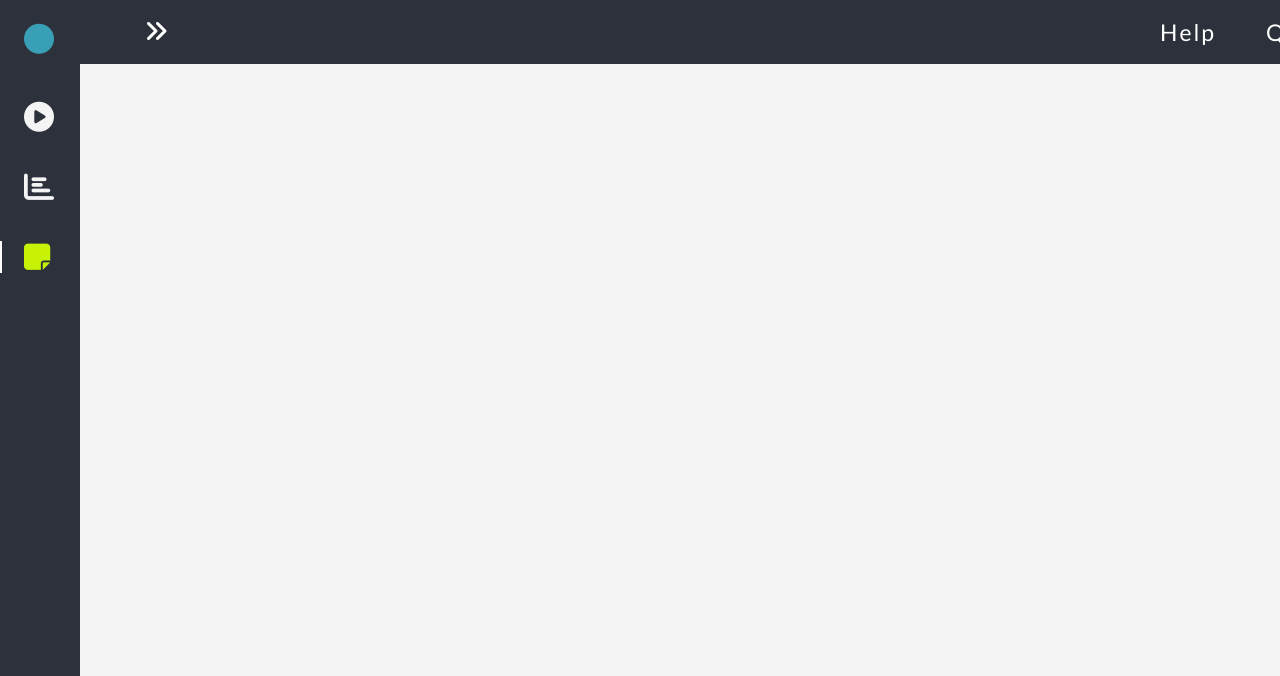
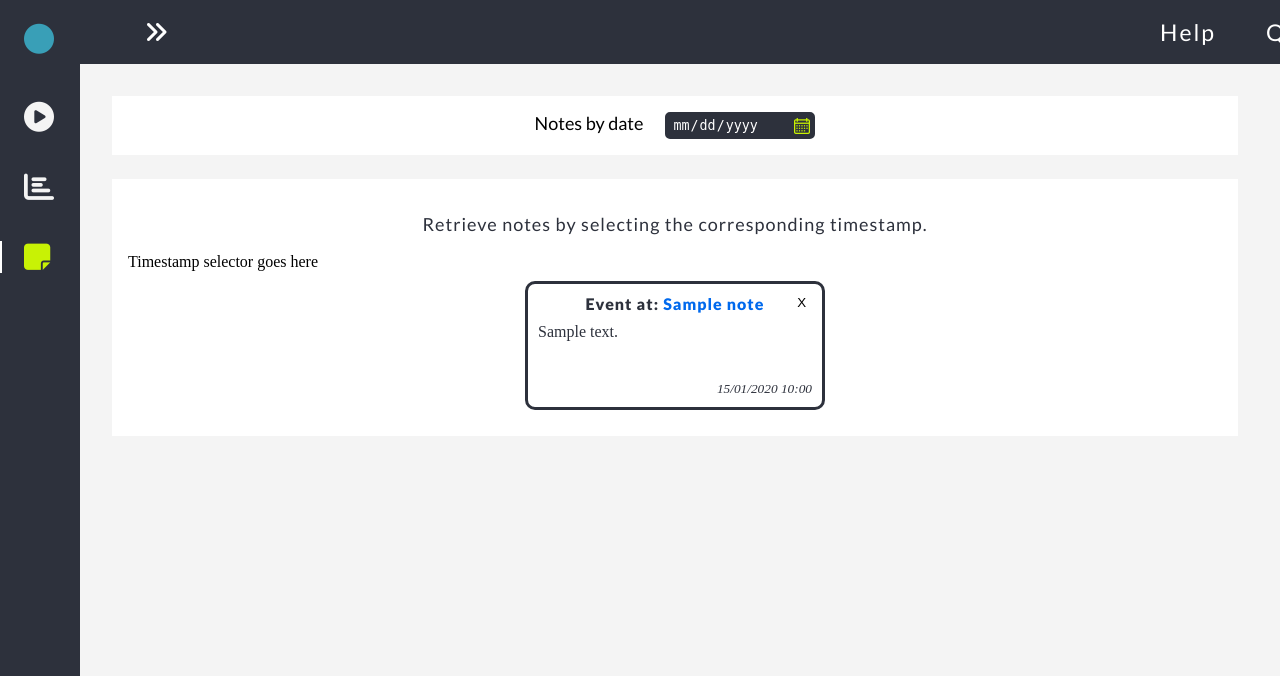
Before and after one commit to MTA21634/p6-website, a PHP site: page /biologists-notes.php in a window 1280 px wide. Shown: the top 676 px of the page. Run offline with PHP 8.4, Linux system fonts and the light colour scheme; tables that the repository leaves empty or names only in its code hold one stand-in row (values such as "Sample post"); some libraries are stand-ins or nearby versions.

Commit message:
Add files via upload

```diff
--- /dev/null
+++ b/Connection.php
@@ -0,0 +1,18 @@
+<?php
+
+class Connection {
+  public PDO $pdo;
+  public function __construct() {
+    // Connection made to the notes database
+    $this->pdo = new PDO('mysql:server=localhost;dbname=notes', 'root', '');
+    $this->pdo->setAttribute(PDO::ATTR_ERRMODE, PDO::ERRMODE_EXCEPTION);
+  }
+  // Function for reading and returning the notes
+  public function getNotes() {
+    // Creating a PDO statement
+    $statement = $this->pdo->prepare("SELECT * FROM notes ORDER BY create_date DESC");
+    // Executing the statement
+    $statement->execute();
+    return $statement->fetchAll(PDO::FETCH_ASSOC);
+  }
+}
--- a/biologists-js.js
+++ b/biologists-js.js
@@ -1,41 +1,12 @@
-//Event listener
-// Add today's date to footage date selector
-document.getElementById('datePicker').valueAsDate = new Date();
-
-// Custom timestamps for the video
-function customTime() {
-var vid = document.getElementById("myVideo");
-var eventAt = Math.floor(vid.currentTime);
-//vid.currentTime = 11;
-
-if (vid.currentTime<10 && vid.currentTime != 0) {
-  eventAt = "0:0" + eventAt;
-  }
-else if (vid.currentTime == 0) {
-  eventAt = "0:" + eventAt + "0";
-}
-else if (vid.currentTime >10 && vid.currentTime <= 59) {
-  eventAt = "0:" + eventAt;
-}
-document.getElementById('timeString').innerHTML = eventAt;
-console.log(vid.currentTime);
-}
-
-setInterval(customTime, 100);
-
-
-
-
-function navToggle() {
-const showNavbar = (toggleId, navId, bodyId, headerId) =>{
+  const showNavbar = (toggleId, navId, bodyId, headerId) => {
     const toggle = document.getElementById(toggleId),
       nav = document.getElementById(navId),
       bodypd = document.getElementById(bodyId),
       headerpd = document.getElementById(headerId)
 
     // Validate that all variables exist
-    if(toggle && nav && bodypd && headerpd){
-        toggle.addEventListener('click', ()=>{
+    if (toggle && nav && bodypd && headerpd) {
+      toggle.addEventListener('click', () => {
         // show navbar
         nav.classList.toggle('show')
         // change icon
@@ -48,19 +19,40 @@ const showNavbar = (toggleId, navId, bodyId, headerId) =>{
     }
   }
 
-showNavbar('header-toggle','nav-bar','body-pd','header')
+  showNavbar('header-toggle', 'nav-bar', 'body-pd', 'header')
 
-const linkColor = document.querySelectorAll('.nav-link')
+  var linkColor = document.querySelectorAll('.nav-link')
 
-function colorLink(){
-    if(linkColor){
-        linkColor.forEach(l=> l.classList.remove('active'))
+  function colorLink() {
+    if (linkColor) {
+      linkColor.forEach(l => l.classList.remove('active'))
       this.classList.add('active')
     }
   }
-linkColor.forEach(l=> l.addEventListener('click', colorLink))
+  linkColor.forEach(l => l.addEventListener('click', colorLink))
+
+
+//Event listener
+// Add today's date to footage date selector
+document.getElementById('datePicker').valueAsDate = new Date();
+
+// Custom timestamps for the video
+function customTime() {
+  var vid = document.getElementById("myVideo");
+  var eventAt = Math.floor(vid.currentTime);
+  //vid.currentTime = 11;
+
+  if (vid.currentTime < 10 && vid.currentTime != 0) {
+    eventAt = "0:0" + eventAt;
+  } else if (vid.currentTime == 0) {
+    eventAt = "0:" + eventAt + "0";
+  } else if (vid.currentTime > 10 && vid.currentTime <= 59) {
+    eventAt = "0:" + eventAt;
+  }
+  document.getElementById('timeString').innerHTML = eventAt;
+  //console.log(vid.currentTime);
 }
 
+setInterval(customTime, 100);
 //Functions
-navToggle();
 customTime();
--- a/biologists-notes.php
+++ b/biologists-notes.php
@@ -1,3 +1,16 @@
+<?php
+  // Connection.php linking
+  require_once './Connection.php';
+  $connection = new Connection();
+
+  $notes = $connection->getNotes();
+
+
+  echo '<pre>';
+    //var_dump($notes);
+  echo '</pre>';
+ ?>
+
 <!DOCTYPE html>
 <html lang="en">
     <head>
@@ -5,7 +18,6 @@
         <meta name="viewport" content="width=device-width, initial-scale=1.0">
         <link href='https://cdn.jsdelivr.net/npm/boxicons@2.0.5/css/boxicons.min.css' rel='stylesheet'>
         <link rel="stylesheet" href="style-biologists.css">
-
         <link rel="preconnect" href="https://fonts.gstatic.com">
         <link href="https://fonts.googleapis.com/css2?family=Lato:ital,wght@0,100;0,300;0,400;0,900;1,100;1,300&display=swap" rel="stylesheet">
         <script src="https://kit.fontawesome.com/26ce6e3e48.js" crossorigin="anonymous"></script>
@@ -50,6 +62,41 @@
             </nav>
         </div>
 
+        <div class="wrapper-notes-tab">
+          <div>
+            <div class="date-picker">
+              <label for="dateOfNote">Notes by date</label>
+              <input type="date" name="dateofNote" id="notePicker" value="">
+            </div>
+          </div>
+
+          <div class="get-notes">
+            <p>Retrieve notes by selecting the corresponding timestamp.</p>
+            <div class="">
+              Timestamp selector goes here
+            </div>
+            <div class="notes-box">
+              <?php foreach ($notes as $note): ?>
+                <div class="note">
+                  <div class="title">
+                      Event at: <span><?php echo $note['title'] ?></span>
+                  </div>
+                <div class="description">
+                    <?php echo $note['description'] ?>
+                </div>
+                <small><?php echo date('d/m/Y H:i', strtotime($note['create_date'])) ?></small>
+                <form action="delete.php" method="post">
+                    <input type="hidden" name="id" value="<?php echo $note['id'] ?>">
+                    <button class="close">X</button>
+                </form>
+            </div>
+            <?php endforeach; ?>
+
+            </div>
+
+          </div>
+
+        </div>
         <script src="biologists-js.js"></script>
     </body>
 </html>
--- a/biologists-statistics.php
+++ b/biologists-statistics.php
@@ -5,7 +5,6 @@
         <meta name="viewport" content="width=device-width, initial-scale=1.0">
         <link href='https://cdn.jsdelivr.net/npm/boxicons@2.0.5/css/boxicons.min.css' rel='stylesheet'>
         <link rel="stylesheet" href="style-biologists.css">
-
         <link rel="preconnect" href="https://fonts.gstatic.com">
         <link href="https://fonts.googleapis.com/css2?family=Lato:ital,wght@0,100;0,300;0,400;0,900;1,100;1,300&display=swap" rel="stylesheet">
         <script src="https://kit.fontawesome.com/26ce6e3e48.js" crossorigin="anonymous"></script>
@@ -50,6 +49,8 @@
             </nav>
         </div>
 
+
+
         <script src="biologists-js.js"></script>
     </body>
 </html>
--- a/biologists-video.php
+++ b/biologists-video.php
@@ -1,10 +1,12 @@
+
+
+<!DOCTYPE html>
 <html lang="en">
     <head>
         <meta charset="UTF-8">
         <meta name="viewport" content="width=device-width, initial-scale=1.0">
         <link href='https://cdn.jsdelivr.net/npm/boxicons@2.0.5/css/boxicons.min.css' rel='stylesheet'>
         <link rel="stylesheet" href="style-biologists.css">
-
         <link rel="preconnect" href="https://fonts.gstatic.com">
         <link href="https://fonts.googleapis.com/css2?family=Lato:ital,wght@0,100;0,300;0,400;0,900;1,100;1,300&display=swap" rel="stylesheet">
         <script src="https://kit.fontawesome.com/26ce6e3e48.js" crossorigin="anonymous"></script>
@@ -67,6 +69,7 @@
                 <textarea class="notes-textarea" name="description" rows="13" cols="45" placeholder="Type your notes here"></textarea>
                 <button type="button" name="button">Save Note</button>
             </form>
+
           </div>
         </div>
         <div class="wrapper-graph">
--- a/style-biologists.css
+++ b/style-biologists.css
@@ -201,6 +201,90 @@ a {
   padding-bottom: 170px;
 }
 
+
+.wrapper-notes-tab > div {
+  padding: 1em;
+  background-color: #fff;
+  width: 102%;
+
+}
+
+.wrapper-notes-tab {
+  display: grid;
+  margin-top: 6em;
+  margin-right: 3em;
+  grid-template-rows: repeat( auto-fit, minmax(1fr, 1fr) );
+  grid-gap: 1.5em;
+}
+
+.get-notes p {
+  text-decoration: none;
+  color: #2D313C;
+  letter-spacing: 1px;
+  font-family: 'Lato', sans-serif;
+  font-style: normal;
+  font-weight: 500;
+  font-size: 18px;
+  text-align: center;
+}
+
+
+.notes-box {
+    display: flex;
+    flex-wrap: wrap;
+    justify-content: center;
+}
+.note {
+    border: 3px solid #2D313C;
+    border-radius: 10px;
+    color: #2D313C;
+    width: 300px;
+    display: inline-block;
+    margin: 10px;
+    padding: 10px;
+    padding-bottom: 50px;
+    position: relative;
+    min-height: 100px;
+}
+
+.title {
+  text-decoration: none;
+  color: #2D313C;
+  letter-spacing: 1px;
+  font-family: 'Lato', sans-serif;
+  font-style: normal;
+  text-align: center;
+}
+
+.title span {
+  color: #0069ed;
+}
+.note .title{
+    margin-bottom: 10px;
+    font-weight: bold;
+}
+.note .title a {
+    color: #2D313C;
+}
+.note .close {
+    position: absolute;
+    right: 10px;
+    top: 10px;
+    background-color: transparent;
+    border: none;
+}
+.note small {
+    position: absolute;
+    bottom: 10px;
+    right: 10px;
+    margin-top: 10px;
+    display: block;
+    text-align: right;
+    font-style: italic;
+}
+
+
+
 [type="date"] {
   background:#2D313C url(img/calendar.png)  97% 50% no-repeat ;
 }
@@ -276,7 +360,7 @@ a {
     outline: none;
     text-decoration: none;
     background: #0069ed;
-    color: #ffffff;
+    color: #fff;
     font-family: sans-serif;
     font-size: 1rem;
     cursor: pointer;
@@ -300,6 +384,7 @@ a {
   cursor: pointer;
   font-size: 21px;
 }
+
 
 
 @media screen and (min-width: 768px) {
```
Lines whose indentation alone changed are shown as unchanged.
